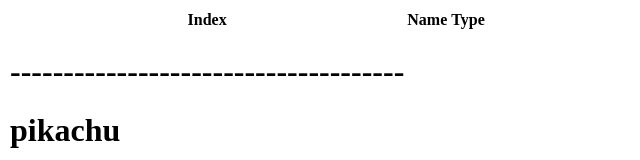
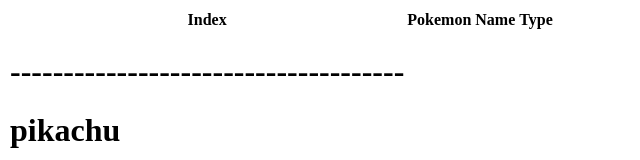
Before and after one commit to MeteSayan/angular-exercises, an Angular app: page /pokemon in a window 1280 px wide. Shown: the top 160 px of the page, without its empty margins (0-640 px from the left). Built offline with nearby package versions, Linux system fonts and the light colour scheme; data requests are answered from the project's data file.

Commit message:
ElementRef

```diff
--- a/src/app/pokemon-base/pokemon-list/pokemon-list.component.html
+++ b/src/app/pokemon-base/pokemon-list/pokemon-list.component.html
@@ -1,7 +1,7 @@
 <table>
   <thead>
     <th>Index</th>
-    <th>Name</th>
+    <th #pokemonTh>Name</th>
     <th>Type</th>
   </thead>
   <tbody>
--- a/src/app/pokemon-base/pokemon-list/pokemon-list.component.ts
+++ b/src/app/pokemon-base/pokemon-list/pokemon-list.component.ts
@@ -6,6 +6,7 @@
   ViewChildren,
   AfterContentInit,
   ContentChildren,
+  ViewChild,
 } from '@angular/core';
 import { Pokemon } from 'src/app/models/pokemon';
 import { PokemonService } from 'src/app/services/pokemon.service';
@@ -23,6 +24,7 @@
   // ViewChildren for array
   // ViewChild for single data
   @ViewChildren('pokemonRef') pokemonRef!: ElementRef;
+  @ViewChild('pokemonTh') pokemonTh!: ElementRef;
   @ContentChildren(PokemonDetailComponent) contentList!: any;
 
   constructor(private pokemonService: PokemonService) {}
@@ -32,6 +34,10 @@
 
   ngAfterViewInit(): void {
     console.log('this.pokemonRef', this.pokemonRef);
+    // You can change element values with this method
+    console.log('this.pokemonTh  1', this.pokemonTh.nativeElement.innerText);
+    this.pokemonTh.nativeElement.innerText = 'Pokemon Name';
+    console.log('this.pokemonTh  2', this.pokemonTh.nativeElement.innerText);
   }
 
   handleRemove(event: Pokemon) {
```
